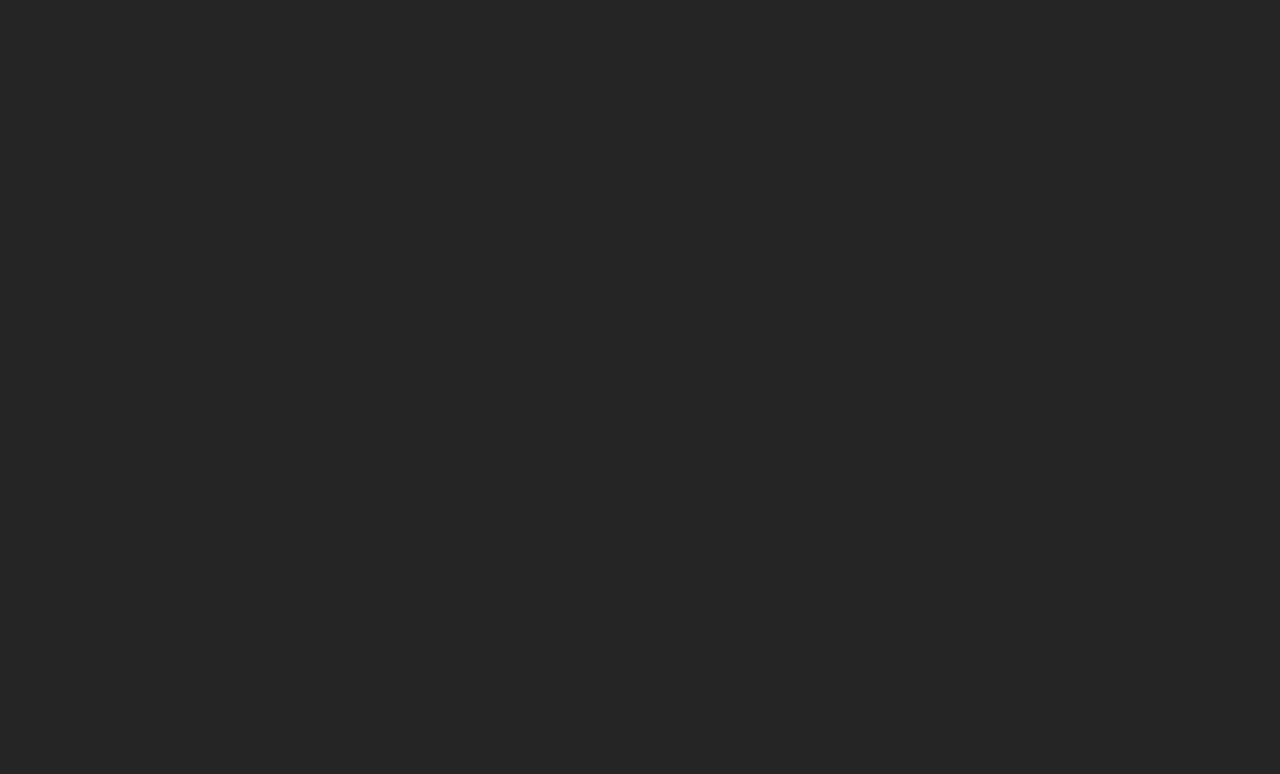
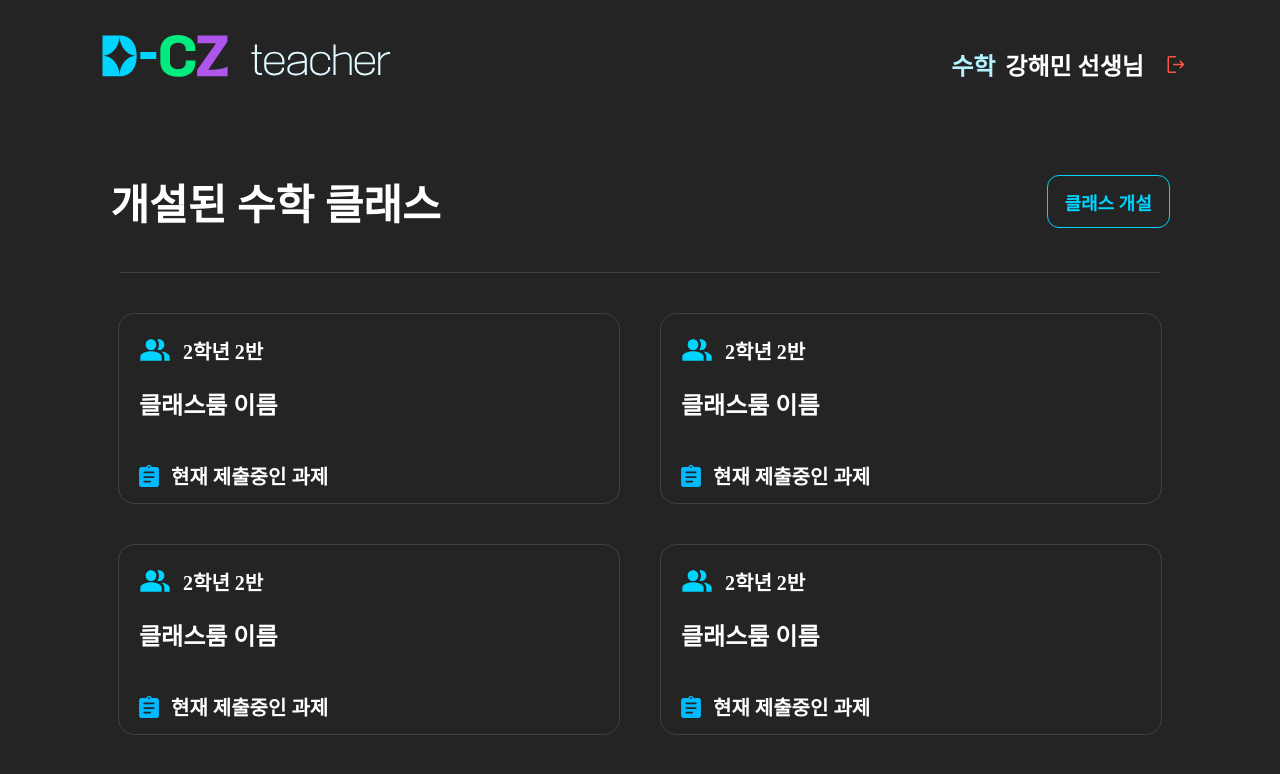
Before and after one commit to Project-After-School/DCZ_Admin_FE, a React (Create React App) app: page / in a window 1280 px wide. Before the commit this address had no page. Shown: the top 774 px of the page. Built offline with nearby package versions, Linux system fonts and the light colour scheme; a web font is replaced by a local one.

Commit message:
🎨 :: 클래스 개설 퍼블리싱

```diff
--- /dev/null
+++ b/src/Pages/CreateClass.tsx
@@ -0,0 +1,68 @@
+import styled from "styled-components";
+import { Header } from "../Components/Header";
+import { ClassCard } from "../Components/ClassCard";
+
+export const CreateClass = () => {
+    return (
+        <Wrapper>
+            <Header />
+            <TitleWrapper>
+                <p>개설된 수학 클래스</p>
+                <Button>클래스 개설</Button>
+            </TitleWrapper>
+            <Line />
+            <ContentWrapper>
+                <ClassCard />
+                <ClassCard />
+                <ClassCard />
+                <ClassCard />
+                <ClassCard />
+            </ContentWrapper>
+        </Wrapper>
+    );
+};
+
+const Wrapper = styled.div`
+    display: flex;
+    flex-direction: column;
+    align-items: center;
+    width: 100%;
+`;
+
+const TitleWrapper = styled.div`
+    display: flex;
+    align-items: center;
+    gap: 606px;
+    margin-top: 171px;
+    > p {
+        font-weight: 600;
+        font-size: 42px;
+    }
+`;
+
+const Button = styled.button`
+    width: 123px;
+    height: 53px;
+    background-color: none;
+    border-radius: 12px;
+    border: 1px solid #00d4ff;
+    cursor: pointer;
+    font-size: 18px;
+    font-weight: 600;
+    color: #00d4ff;
+`;
+
+const Line = styled.div`
+    margin-top: 40px;
+    width: 1040px;
+    height: 1px;
+    background-color: #414142;
+`;
+
+const ContentWrapper = styled.div`
+    display: grid;
+    grid-template-columns: repeat(2, 1fr);
+    gap: 40px;
+    margin-top: 40px;
+    margin-bottom: 100px;
+`;
--- a/src/Pages/Login.tsx
+++ b/src/Pages/Login.tsx
@@ -2,7 +2,6 @@ import styled from "styled-components";
 import Logo from "../Assets/Logo(only Text).svg";
 import { Input } from "../Components/Input";
 import { Button } from "../Components/Button";
-import { Header } from "../Components/Header";
 
 export const Login = () => {
     return (
--- a/src/Router.jsx
+++ b/src/Router.jsx
@@ -1,11 +1,13 @@
 import { BrowserRouter, Route, Routes } from "react-router-dom";
 import { Login } from "./Pages/Login";
+import { CreateClass } from "./Pages/CreateClass";
 
 export const Router = () => {
     return (
         <BrowserRouter>
             <Routes>
                 <Route path="/login" element={<Login />} />
+                <Route path="/" element={<CreateClass />} />
             </Routes>
         </BrowserRouter>
     );
```
Also changed, not shown: src/Assets/HomeWork.svg (added), src/Assets/People.svg (added).
